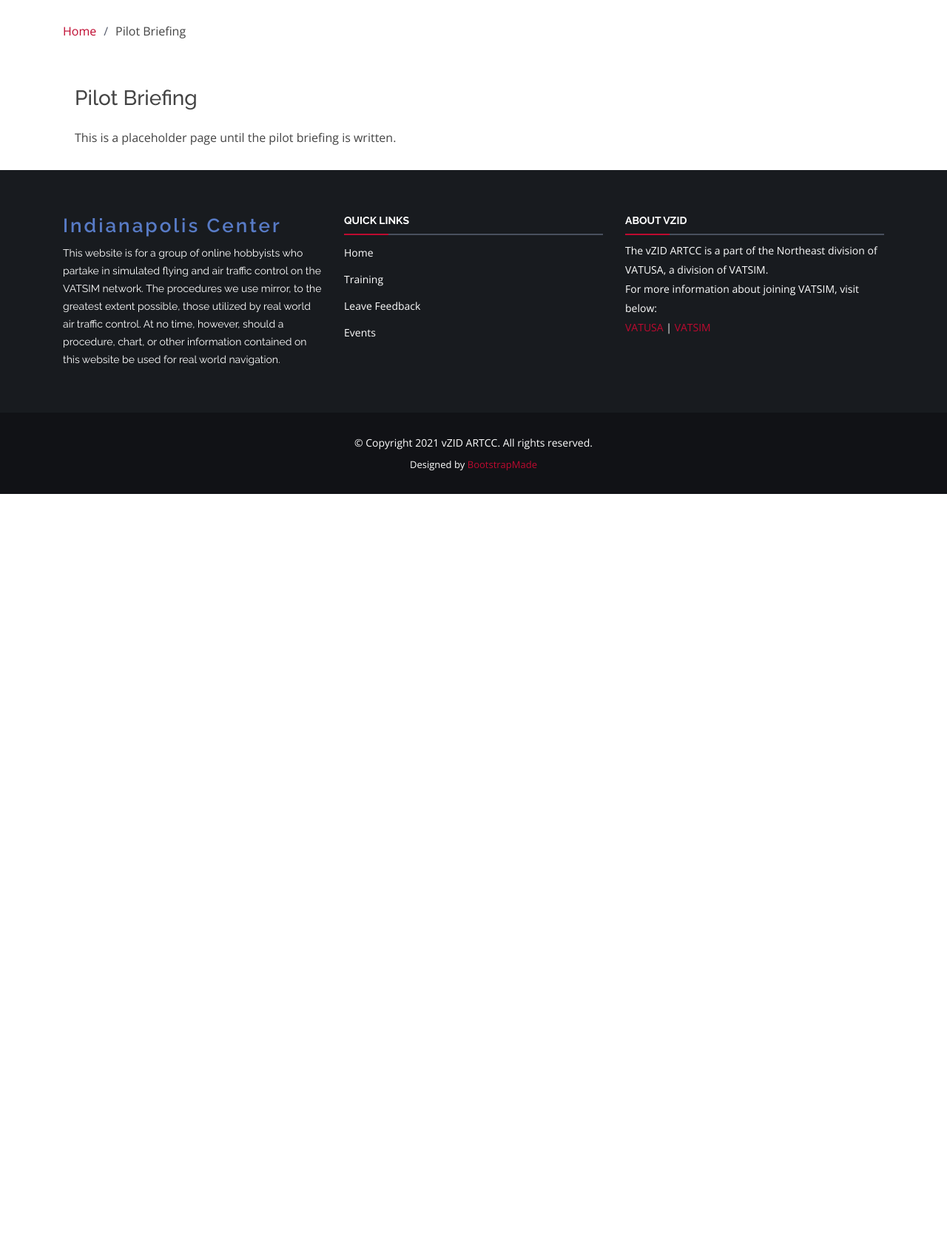
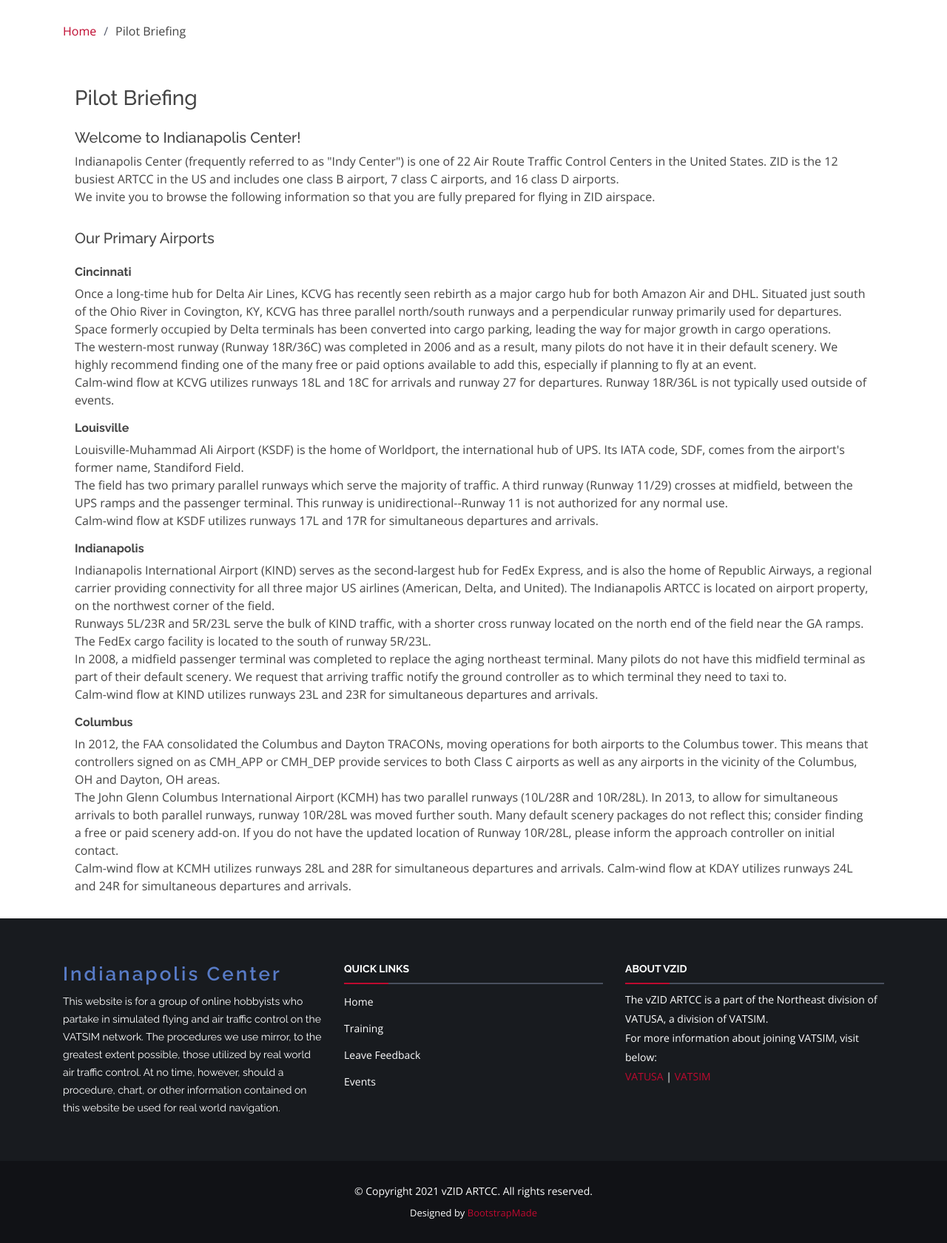
Before and after one commit to zid-wm/zid-web, a Django app: page /pilot-briefing/ in a window 1280 px wide. Shown: the part 70-1751 px from the top of the page at 74% size. Before the commit the page ends 738 px from the top, so only its background shows below. Run offline with Django 3.2, Linux system fonts and the light colour scheme; parts of the project's set-up code (start-up, migrations or seed data) failed here and were passed over; some libraries are stand-ins or nearby versions.

Commit message:
First part of pilot briefing

```diff
--- a/apps/pilots/templates/briefing.html
+++ b/apps/pilots/templates/briefing.html
@@ -13,7 +13,40 @@
     </div>
 
     <div class="row m-3">
-        <p>This is a placeholder page until the pilot briefing is written.</p>
+        <h5>Welcome to Indianapolis Center!</h5>
+        <p>Indianapolis Center (frequently referred to as "Indy Center") is one of 22 Air Route Traffic Control Centers in the United States. ZID is the 12 busiest ARTCC in the US and includes one class B airport, 7 class C airports, and 16 class D airports.<br />
+        We invite you to browse the following information so that you are fully prepared for flying in ZID airspace.</p>
+    </div>
+
+    <div class="row m-3">
+        <h5>Our Primary Airports</h5>
+    </div>
+    <div class="row m-3">
+        <h6><strong>Cincinnati</strong></h6>
+        <p>
+            Once a long-time hub for Delta Air Lines, KCVG has recently seen rebirth as a major cargo hub for both Amazon Air and DHL. Situated just south of the Ohio River in Covington, KY, KCVG has three parallel north/south runways and a perpendicular runway primarily used for departures. Space formerly occupied by Delta terminals has been converted into cargo parking, leading the way for major growth in cargo operations.<br />
+            The western-most runway (Runway 18R/36C) was completed in 2006 and as a result, many pilots do not have it in their default scenery. We highly recommend finding one of the many free or paid options available to add this, especially if planning to fly at an event.<br />
+            Calm-wind flow at KCVG utilizes runways 18L and 18C for arrivals and runway 27 for departures. Runway 18R/36L is not typically used outside of events.
+        </p>
+        <h6><strong>Louisville</strong></h6>
+        <p>
+            Louisville-Muhammad Ali Airport (KSDF) is the home of Worldport, the international hub of UPS. Its IATA code, SDF, comes from the airport's former name, Standiford Field.<br />
+            The field has two primary parallel runways which serve the majority of traffic. A third runway (Runway 11/29) crosses at midfield, between the UPS ramps and the passenger terminal. This runway is unidirectional--Runway 11 is not authorized for any normal use.<br />
+            Calm-wind flow at KSDF utilizes runways 17L and 17R for simultaneous departures and arrivals.
+        </p>
+        <h6><strong>Indianapolis</strong></h6>
+        <p>
+            Indianapolis International Airport (KIND) serves as the second-largest hub for FedEx Express, and is also the home of Republic Airways, a regional carrier providing connectivity for all three major US airlines (American, Delta, and United). The Indianapolis ARTCC is located on airport property, on the northwest corner of the field.<br />
+            Runways 5L/23R and 5R/23L serve the bulk of KIND traffic, with a shorter cross runway located on the north end of the field near the GA ramps. The FedEx cargo facility is located to the south of runway 5R/23L.<br />
+            In 2008, a midfield passenger terminal was completed to replace the aging northeast terminal. Many pilots do not have this midfield terminal as part of their default scenery. We request that arriving traffic notify the ground controller as to which terminal they need to taxi to.<br />
+            Calm-wind flow at KIND utilizes runways 23L and 23R for simultaneous departures and arrivals.
+        </p>
+        <h6><strong>Columbus</strong></h6>
+        <p>
+            In 2012, the FAA consolidated the Columbus and Dayton TRACONs, moving operations for both airports to the Columbus tower. This means that controllers signed on as CMH_APP or CMH_DEP provide services to both Class C airports as well as any airports in the vicinity of the Columbus, OH and Dayton, OH areas.<br />
+            The John Glenn Columbus International Airport (KCMH) has two parallel runways (10L/28R and 10R/28L). In 2013, to allow for simultaneous arrivals to both parallel runways, runway 10R/28L was moved further south. Many default scenery packages do not reflect this; consider finding a free or paid scenery add-on. If you do not have the updated location of Runway 10R/28L, please inform the approach controller on initial contact.<br />
+            Calm-wind flow at KCMH utilizes runways 28L and 28R for simultaneous departures and arrivals. Calm-wind flow at KDAY utilizes runways 24L and 24R for simultaneous departures and arrivals.
+        </p>
     </div>
 </div>
 {% endblock %}
```
